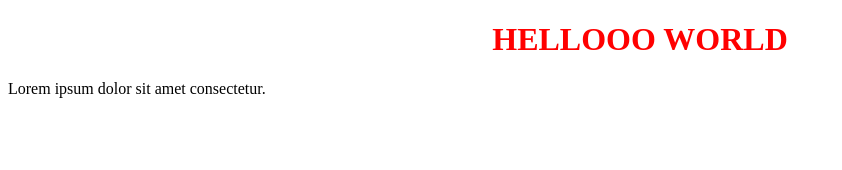
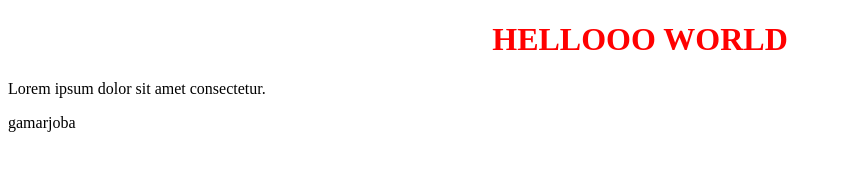
Before and after one commit to Adamashvili/firstweb, a plain HTML site: page index.html in a window 1280 px wide. Shown: the whole page, without its empty margins (0-842 px from the left). Drawn offline with Linux system fonts and the light colour scheme.

Commit message:
Update index.html

```diff
--- a/index.html
+++ b/index.html
@@ -9,5 +9,6 @@
 <body>
     <h1>HELLOOO WORLD</h1>
     <p>Lorem ipsum dolor sit amet consectetur.</p>
+    <p>gamarjoba</p>
 </body>
 </html>
```
